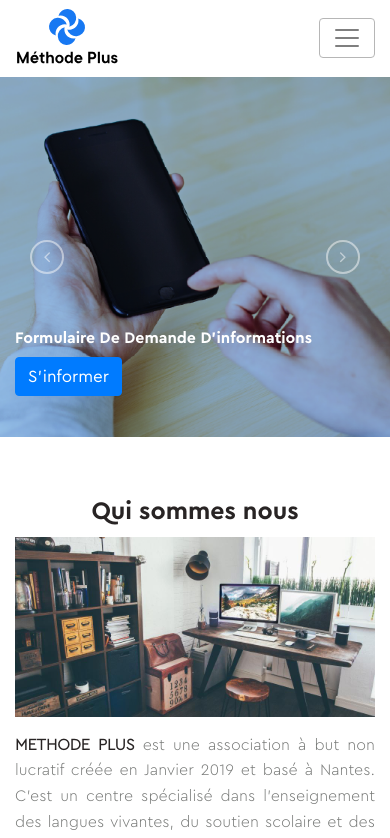
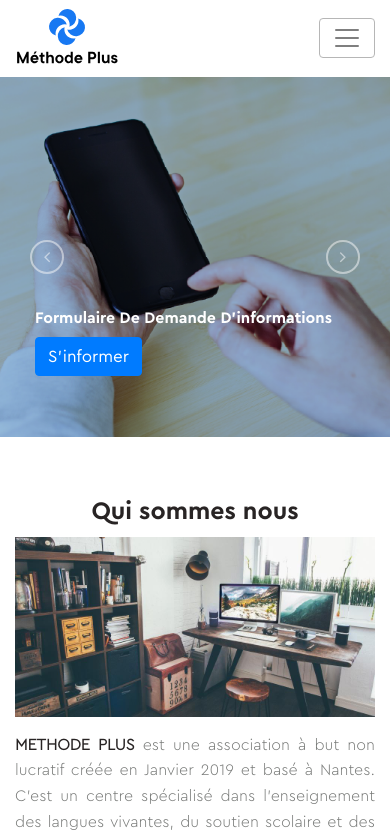
Before and after one commit to wissal-group/methodeplus, an Angular app: page / in a window 390 px wide. Shown: the top 838 px of the page. Built offline with nearby package versions, Linux system fonts and the light colour scheme.

Commit message:
les changements

```diff
--- a/src/app/accueil/accueil.component.css
+++ b/src/app/accueil/accueil.component.css
@@ -5,7 +5,7 @@
     background-size: cover;/*--contain-- conserver largeur pas l'hauteur --*/
     background-position:55% 50%;
     background-repeat: no-repeat;
-    background-color: rgba(0, 100, 194, 0.4);
+    background-color: rgba(0, 88, 165, 0.4);
     background-blend-mode: multiply;
     }
 
@@ -23,6 +23,7 @@
   .carousel-caption {
       bottom: 5rem;
       padding-left: 60px;
+      padding-bottom:40px !important;
   }
   .carousel-inner .carousel-item h2 {
     color: white;
@@ -182,11 +183,12 @@
   @media (max-width: 359px) {
     .carousel-caption {
       bottom: 0.3rem;
-      padding-left: 20px;
+      padding-left: 10px;
+      left:0.4rem;
   }
     .carousel-inner .carousel-item h2 {
       color: white;
-      font-size:14.5px ;
+      font-size:15.5px ;
       text-transform: capitalize;
     }
     .btn{
@@ -195,17 +197,14 @@
     .feature_item {
       margin: 0px 5px;
    }
-   .carousel-caption {
-    bottom: 0.3rem;
-    left:0.4rem;
-}
+
   }
 
   @media (min-width: 360px) and (max-width: 414px) {
     .carousel-caption {
         bottom: 0.3rem;
        /* left: -15px;*/
-          left: -25px !important;
+          left: -5px !important;
           padding-left: 40px !important;
     }
     .carousel-inner .carousel-item h2 {
--- a/src/app/accueil/accueil.component.html
+++ b/src/app/accueil/accueil.component.html
@@ -5,10 +5,10 @@
     <div class="carousel-inner">
         <div class=" carousel-item active">
             <div class="container">
-                <div class="carousel-caption text-left col-md-8 col-sm-10 col-xs-10">
+                <div class="carousel-caption text-left col-md-8 col-sm-12 col-xs-12">
                     <h2>Les inscriptions pour la rentrée 2020/2021 sont ouvertes </h2>
 
-                    <p><a class="btn btn-md btn-primary" href="https://docs.google.com/forms/d/1oRlksdU0TPW8voSTuitLuUFWRXt1cRSVnWSqY3LvZ3s/edit?usp=drive_web">S'inscrire</a></p>
+                    <p><a class="btn btn-md btn-primary" href="https://docs.google.com/forms/d/1oRlksdU0TPW8voSTuitLuUFWRXt1cRSVnWSqY3LvZ3s/edit?usp=drive_web" target="_blank">S'inscrire</a></p>
                 </div>
             </div>
         </div>
@@ -17,7 +17,7 @@
                 <div class="carousel-caption text-left col-md-8 col-sm-10 col-xs-10">
                     <h2 >Formulaire de demande d'informations    </h2>
 
-                    <p><a class="btn btn-md btn-primary"  href="https://docs.google.com/forms/d/1sYpHPz0rWkBmFZkWEBQlUFGrsxaOFWE0SXX2d3DxIIA/edit">S'informer</a></p>
+                    <p><a class="btn btn-md btn-primary"  href="https://docs.google.com/forms/d/1sYpHPz0rWkBmFZkWEBQlUFGrsxaOFWE0SXX2d3DxIIA/edit" target="_blank">S'informer</a></p>
                 </div>
             </div>
         </div>
--- a/src/app/qui-sommes-nous/qui-sommes-nous.component.html
+++ b/src/app/qui-sommes-nous/qui-sommes-nous.component.html
@@ -14,7 +14,6 @@
 			<p class="text-justify ">Notre principale préoccupation est la réussite et le bien-être de nos élèves.</p>
 
 
-
 		</div>
 	</div>
 
```
